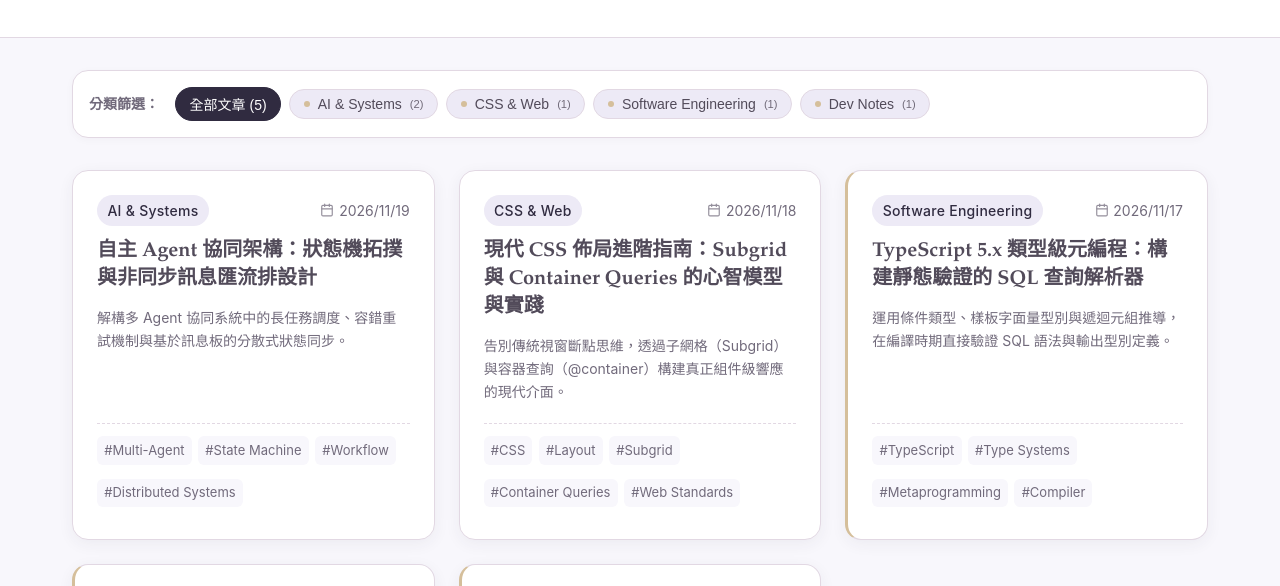
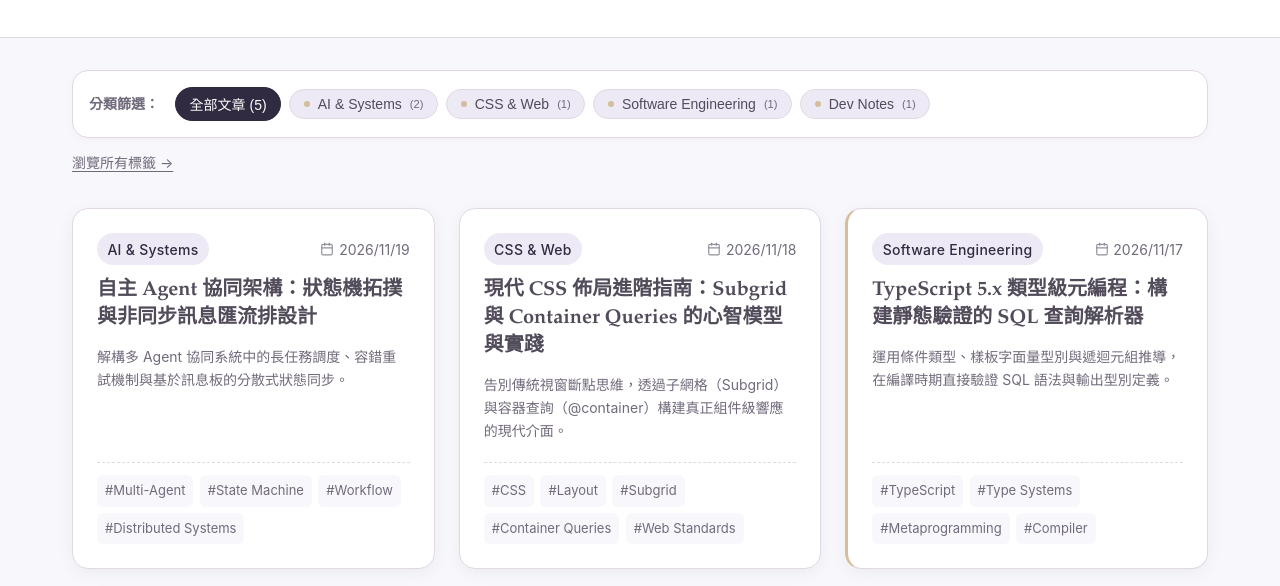
Before and after one commit to hakuei0115/Starlit-Library-Theme, an Astro site: page /articles in a window 1280 px wide. Shown: the part 303-889 px from the top of the page. Built offline with nearby package versions, Linux system fonts and the light colour scheme; Astro itself is replaced by a stand-in of ours; some packages are replaced by stand-ins of ours.

Commit message:
feat: add tag pages
Also fixes the tag links in the article footer, which pointed to a query
parameter the article list ignored.

```diff
--- a/src/components/blog/ArticleFooter.astro
+++ b/src/components/blog/ArticleFooter.astro
@@ -1,4 +1,6 @@
 ---
+import { tagUrl } from '../../utils/tags';
+
 interface PostLink {
   id?: string;
   slug?: string;
@@ -29,7 +31,7 @@ const getLinkTitle = (post: PostLink) => post.title || post.data?.title || '相
       <ul class="article-footer__tags-list">
         {tags.map((tag) => (
           <li>
-            <a href={`/articles?tag=${encodeURIComponent(tag)}`} class="tag-pill">
+            <a href={tagUrl(tag)} class="tag-pill">
               #{tag}
             </a>
           </li>
--- a/src/components/blog/PostCard.astro
+++ b/src/components/blog/PostCard.astro
@@ -1,5 +1,6 @@
 ---
 import { siteConfig } from '../../site.config';
+import { tagUrl } from '../../utils/tags';
 import type { CollectionEntry } from 'astro:content';
 
 interface Props {
@@ -75,7 +76,7 @@ const displayDate = dateObj
       <ul class="post-card__tags" aria-label="文章標籤">
         {tags.map((tag) => (
           <li class="post-card__tag">
-            <span>#{tag}</span>
+            <a href={tagUrl(tag)}>#{tag}</a>
           </li>
         ))}
       </ul>
@@ -212,10 +213,21 @@ const displayDate = dateObj
 
   .post-card__tag {
     font-size: var(--text-caption, 0.75rem);
-    color: var(--color-text-muted, #716a7b);
-    background-color: var(--color-bg, #f8f7fc);
-    padding: 0.15rem 0.45rem;
-    border-radius: var(--radius-sm, 0.375rem);
+    margin: 0;
+  }
+
+  .post-card__tag a {
+    display: inline-block;
+    color: var(--color-text-muted);
+    background-color: var(--color-bg);
+    padding: var(--space-1) var(--space-2);
+    border-radius: var(--radius-sm);
+    text-decoration: none;
+  }
+
+  .post-card__tag a:hover {
+    color: var(--color-night);
+    background-color: var(--color-surface-alt);
   }
 
   .post-card__reading-time {
--- /dev/null
+++ b/src/components/blog/TagPageHeader.astro
@@ -0,0 +1,89 @@
+---
+import { siteConfig } from '../../site.config';
+
+interface Props {
+  title: string;
+  description: string;
+  /** Show a link back to the tag index (for single-tag pages). */
+  showIndexCrumb?: boolean;
+}
+
+const { title, description, showIndexCrumb = false } = Astro.props;
+---
+
+<header class="tag-header">
+  <nav class="tag-breadcrumb" aria-label="路徑導覽">
+    <ol>
+      <li><a href="/">首頁</a></li>
+      <li aria-hidden="true">/</li>
+      {showIndexCrumb && (
+        <>
+          <li><a href="/tags/">{siteConfig.tags.title}</a></li>
+          <li aria-hidden="true">/</li>
+        </>
+      )}
+      <li class="current" aria-current="page">{title}</li>
+    </ol>
+  </nav>
+
+  <h1>{title}</h1>
+  <p>{description}</p>
+</header>
+
+<style>
+  .tag-header {
+    display: flex;
+    flex-direction: column;
+    align-items: center;
+    padding: var(--space-10) var(--page-gutter);
+    text-align: center;
+    background: var(--color-surface);
+    border-bottom: var(--border-thin);
+  }
+
+  ol {
+    display: flex;
+    flex-wrap: wrap;
+    justify-content: center;
+    gap: var(--space-2);
+    margin: 0 0 var(--space-4);
+    padding: 0;
+    list-style: none;
+    font-size: var(--text-small);
+    color: var(--color-text-muted);
+  }
+
+  li {
+    margin: 0;
+  }
+
+  a {
+    color: var(--color-text-muted);
+    text-decoration: none;
+  }
+
+  a:hover {
+    color: var(--color-night);
+    text-decoration: underline;
+  }
+
+  .current {
+    color: var(--color-text);
+    font-weight: 500;
+  }
+
+  h1 {
+    margin: 0 0 var(--space-3);
+    font-family: var(--font-display);
+    font-size: var(--text-h1);
+    line-height: 1.25;
+    color: var(--color-text);
+    overflow-wrap: anywhere;
+  }
+
+  p {
+    margin: 0;
+    font-size: var(--text-article);
+    color: var(--color-text-muted);
+  }
+</style>
--- a/src/pages/articles/index.astro
+++ b/src/pages/articles/index.astro
@@ -88,6 +88,7 @@ try {
             })}
           </div>
         </div>
+        <a href="/tags/" class="all-tags-link">瀏覽所有標籤 →</a>
       </section>
 
       <!-- Articles Grid -->
@@ -369,6 +370,17 @@ try {
     opacity: 0.8;
   }
 
+  .all-tags-link {
+    display: inline-block;
+    margin-top: var(--space-3);
+    font-size: var(--text-small);
+    color: var(--color-text-muted);
+  }
+
+  .all-tags-link:hover {
+    color: var(--color-night);
+  }
+
   /* Articles Grid */
   .articles-grid {
     display: grid;
--- /dev/null
+++ b/src/pages/tags/[tag].astro
@@ -0,0 +1,52 @@
+---
+import BaseLayout from '../../layouts/BaseLayout.astro';
+import PostCard from '../../components/blog/PostCard.astro';
+import TagPageHeader from '../../components/blog/TagPageHeader.astro';
+import { getPublishedPosts } from '../../utils/posts';
+import { collectTags } from '../../utils/tags';
+
+export async function getStaticPaths() {
+  return collectTags(await getPublishedPosts()).map((tag) => ({
+    params: { tag: tag.slug },
+    props: { tag },
+  }));
+}
+
+const { tag } = Astro.props;
+const title = `#${tag.name}`;
+const description = `共 ${tag.posts.length} 篇標記為「${tag.name}」的文章。`;
+---
+
+<BaseLayout title={title} description={description}>
+  <TagPageHeader title={title} description={description} showIndexCrumb />
+
+  <div class="container-site tag-posts">
+    <div class="grid">
+      {tag.posts.map((post) => <PostCard post={post} />)}
+    </div>
+  </div>
+</BaseLayout>
+
+<style>
+  .tag-posts {
+    padding-block: var(--space-8) var(--space-16);
+  }
+
+  .grid {
+    display: grid;
+    grid-template-columns: minmax(0, 1fr);
+    gap: var(--space-6);
+  }
+
+  @media (min-width: 768px) {
+    .grid {
+      grid-template-columns: repeat(2, minmax(0, 1fr));
+    }
+  }
+
+  @media (min-width: 1280px) {
+    .grid {
+      grid-template-columns: repeat(3, minmax(0, 1fr));
+    }
+  }
+</style>
--- /dev/null
+++ b/src/pages/tags/index.astro
@@ -0,0 +1,86 @@
+---
+import BaseLayout from '../../layouts/BaseLayout.astro';
+import TagPageHeader from '../../components/blog/TagPageHeader.astro';
+import { siteConfig } from '../../site.config';
+import { getPublishedPosts } from '../../utils/posts';
+import { collectTags } from '../../utils/tags';
+
+const { tags: copy } = siteConfig;
+const tags = collectTags(await getPublishedPosts());
+---
+
+<BaseLayout title={copy.title} description={copy.description}>
+  <TagPageHeader title={copy.title} description={copy.description} />
+
+  <div class="container-site tag-index">
+    {tags.length > 0 ? (
+      <ul>
+        {tags.map((tag) => (
+          <li>
+            <a href={`/tags/${tag.slug}/`}>
+              <span>#{tag.name}</span>
+              <span class="count">{tag.posts.length}<span class="sr-only"> 篇文章</span></span>
+            </a>
+          </li>
+        ))}
+      </ul>
+    ) : (
+      <p class="empty">{copy.emptyMessage}</p>
+    )}
+  </div>
+</BaseLayout>
+
+<style>
+  .tag-index {
+    padding-block: var(--space-10) var(--space-16);
+  }
+
+  ul {
+    display: flex;
+    flex-wrap: wrap;
+    justify-content: center;
+    gap: var(--space-3);
+    margin: 0;
+    padding: 0;
+    list-style: none;
+  }
+
+  li {
+    margin: 0;
+    max-width: 100%;
+  }
+
+  a {
+    display: inline-flex;
+    align-items: center;
+    gap: var(--space-2);
+    min-height: 2.75rem;
+    padding: var(--space-2) var(--space-4);
+    overflow-wrap: anywhere;
+    color: var(--color-text);
+    background: var(--color-surface);
+    border: var(--border-thin);
+    border-radius: var(--radius-pill);
+    text-decoration: none;
+    transition: border-color var(--motion-fast) var(--ease-soft);
+  }
+
+  a:hover {
+    color: var(--color-night);
+    border-color: var(--color-accent);
+  }
+
+  .count {
+    min-width: 1.5rem;
+    padding: 0 var(--space-2);
+    font-size: var(--text-caption);
+    text-align: center;
+    background: var(--color-surface-alt);
+    border-radius: var(--radius-pill);
+  }
+
+  .empty {
+    text-align: center;
+    color: var(--color-text-muted);
+  }
+</style>
--- a/src/site.config.ts
+++ b/src/site.config.ts
@@ -96,6 +96,12 @@ export const siteConfig = {
     emptyFilterMessage: '在這個分類下沒有找到相關藏書呢，請試試其他分類。',
   },
 
+  tags: {
+    title: '文章標籤',
+    description: '依標籤瀏覽所有筆記。',
+    emptyMessage: '目前還沒有任何標籤。',
+  },
+
   art: {
     heroBanner,
     /** 16:9 variant served below 768px; leave undefined to reuse `heroBanner`. */
--- /dev/null
+++ b/src/utils/tags.ts
@@ -0,0 +1,49 @@
+import { siteConfig } from '../site.config';
+import type { BlogPost } from './posts';
+
+export interface Tag {
+  /** Display name, as written in the newest post that uses it. */
+  name: string;
+  slug: string;
+  posts: BlogPost[];
+}
+
+/**
+ * URL segment for a tag: "State Machine" -> "state-machine", "C#" -> "c-sharp".
+ * Letters of any language are kept, so Chinese tags stay readable.
+ * Tags that only differ in case, spacing or punctuation share one page.
+ */
+export function tagSlug(tag: string): string {
+  const slug = tag
+    .normalize('NFC')
+    .trim()
+    .toLowerCase()
+    .replace(/#/g, '-sharp')
+    .replace(/\+/g, '-plus')
+    .replace(/[^\p{L}\p{M}\p{N}]+/gu, '-')
+    .replace(/^-+|-+$/g, '');
+
+  // A tag made only of symbols still needs a unique, valid segment.
+  return slug || Array.from(tag, (c) => `u${c.codePointAt(0)!.toString(16)}`).join('-');
+}
+
+export const tagUrl = (tag: string) => `/tags/${tagSlug(tag)}/`;
+
+/** All tags used by the given posts, most used first. Post order is preserved. */
+export function collectTags(posts: BlogPost[]): Tag[] {
+  const tags = new Map<string, Tag>();
+
+  for (const post of posts) {
+    for (const name of post.data.tags) {
+      if (!name.trim()) continue;
+      const slug = tagSlug(name);
+      const tag = tags.get(slug) ?? { name, slug, posts: [] };
+      if (!tag.posts.includes(post)) tag.posts.push(post);
+      tags.set(slug, tag);
+    }
+  }
+
+  return [...tags.values()].sort(
+    (a, b) => b.posts.length - a.posts.length || a.name.localeCompare(b.name, siteConfig.lang),
+  );
+}
```
Also changed, not shown: README.zh-TW.md (+3 -2 lines), src/components/blog/ArticleHeader.astro (+8 -1 lines), README.md.
